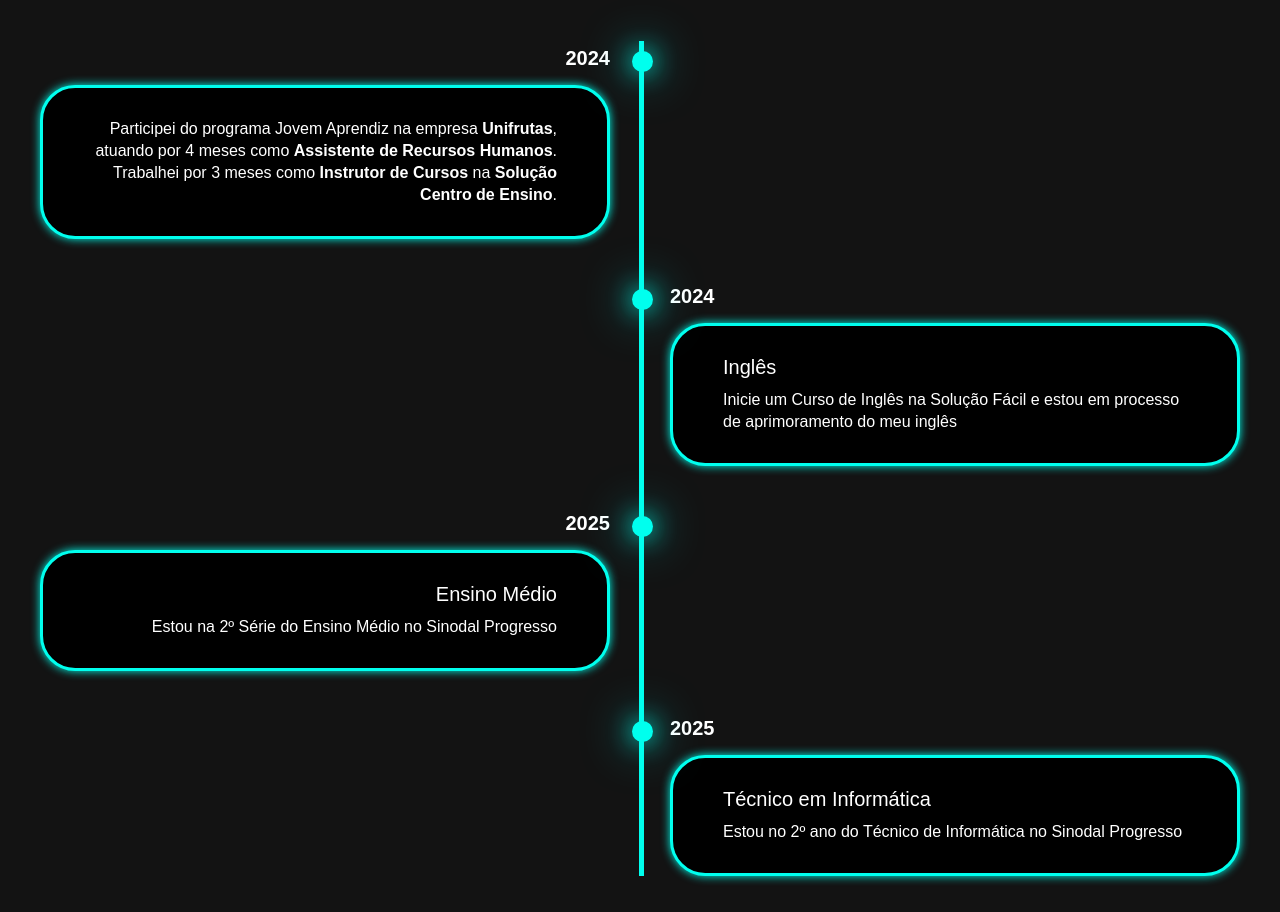
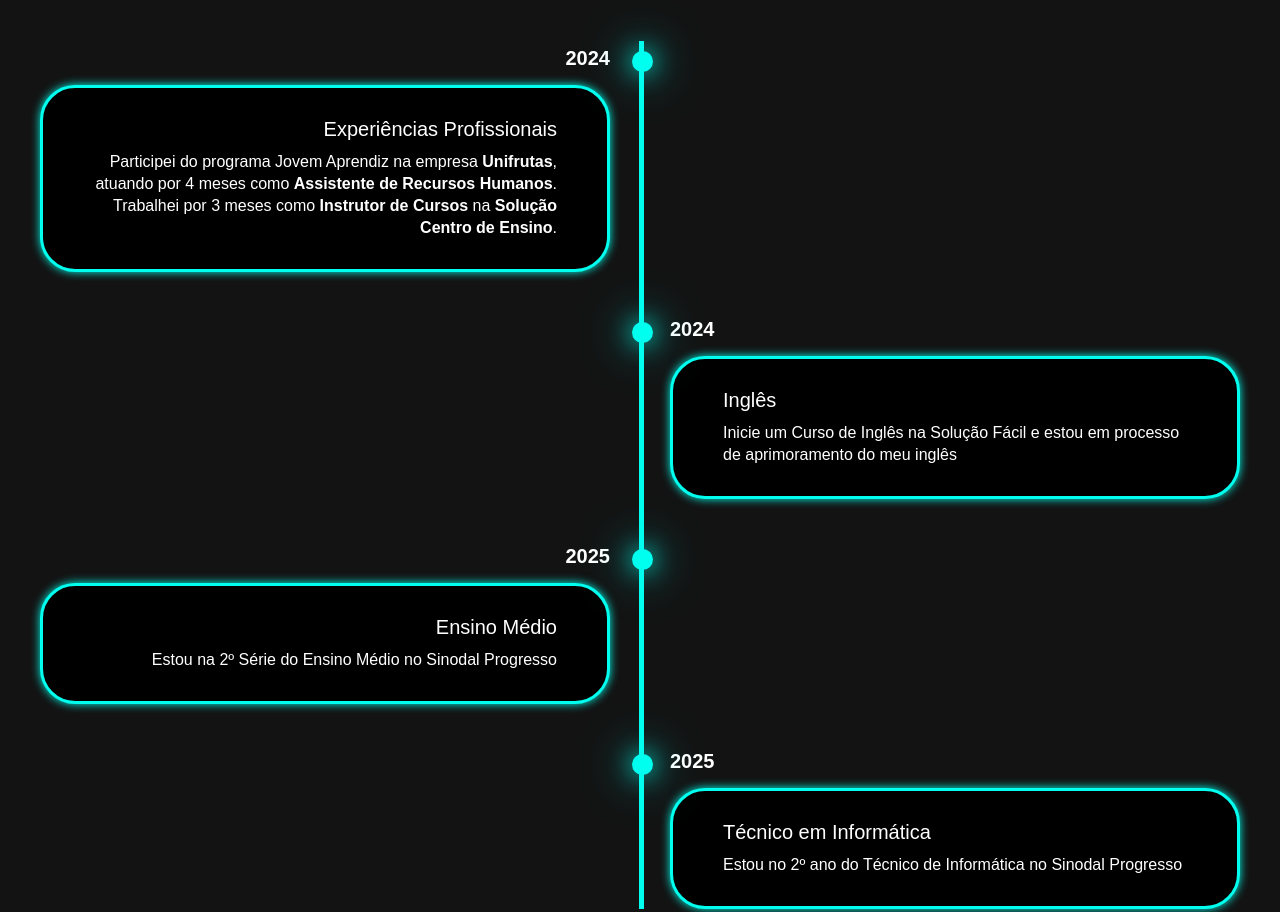
Before and after one commit to arthurmullerg/Portfolio, a plain HTML site: page index.html in a window 1280 px wide. Shown: the part 1028-1940 px from the top of the page. Drawn offline with nearby package versions, Linux system fonts and the light colour scheme.

Commit message:
Update index.html

```diff
--- a/index.html
+++ b/index.html
@@ -62,6 +62,7 @@
         <div class="timeline-dot"> </div><!--timeline-dot-->
             <div class="timeline-date">2024</div>
             <div class="timeline-content">
+                 <h3>Experiências Profissionais</h3>
               <p>Participei do programa Jovem Aprendiz na empresa <strong>Unifrutas</strong>, atuando por 4 meses como <strong>Assistente de Recursos Humanos</strong>.</p>
               <p>Trabalhei por 3 meses como <strong>Instrutor de Cursos</strong> na <strong>Solução Centro de Ensino</strong>.</p>
 
```
